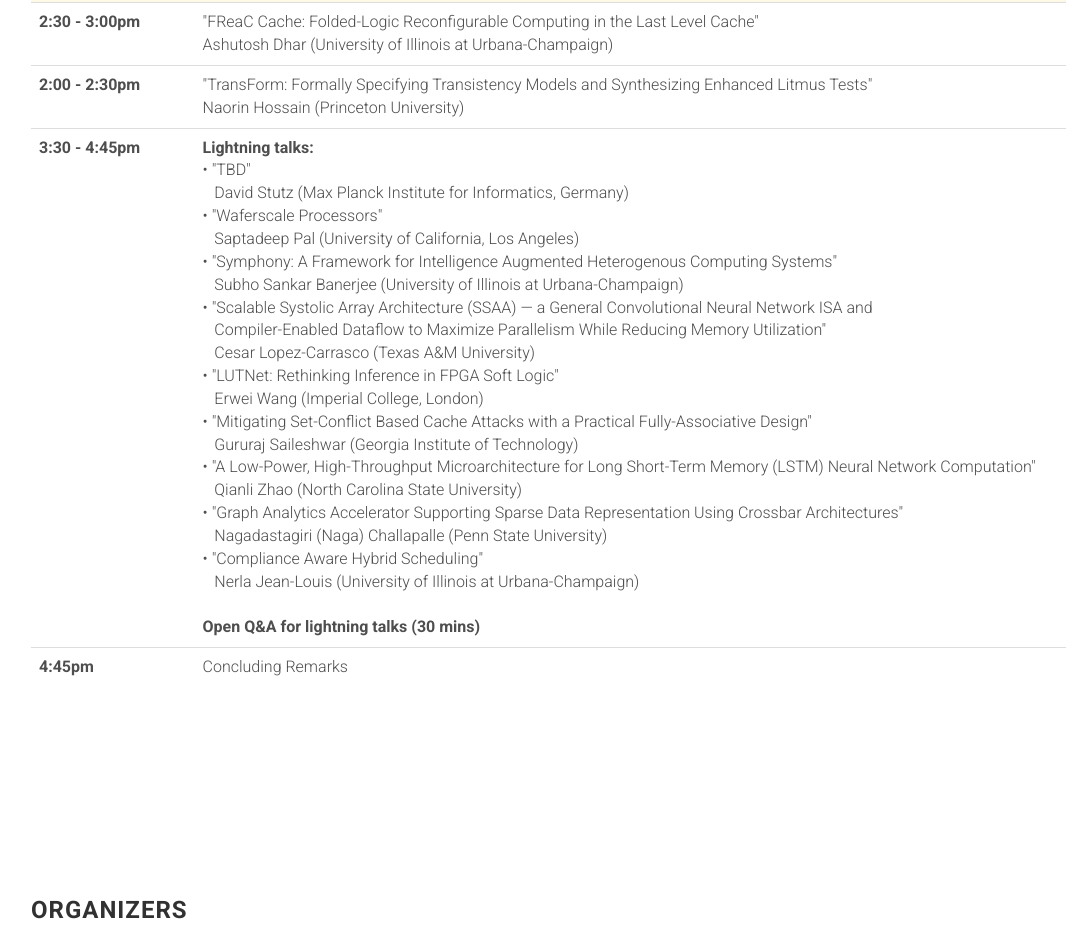
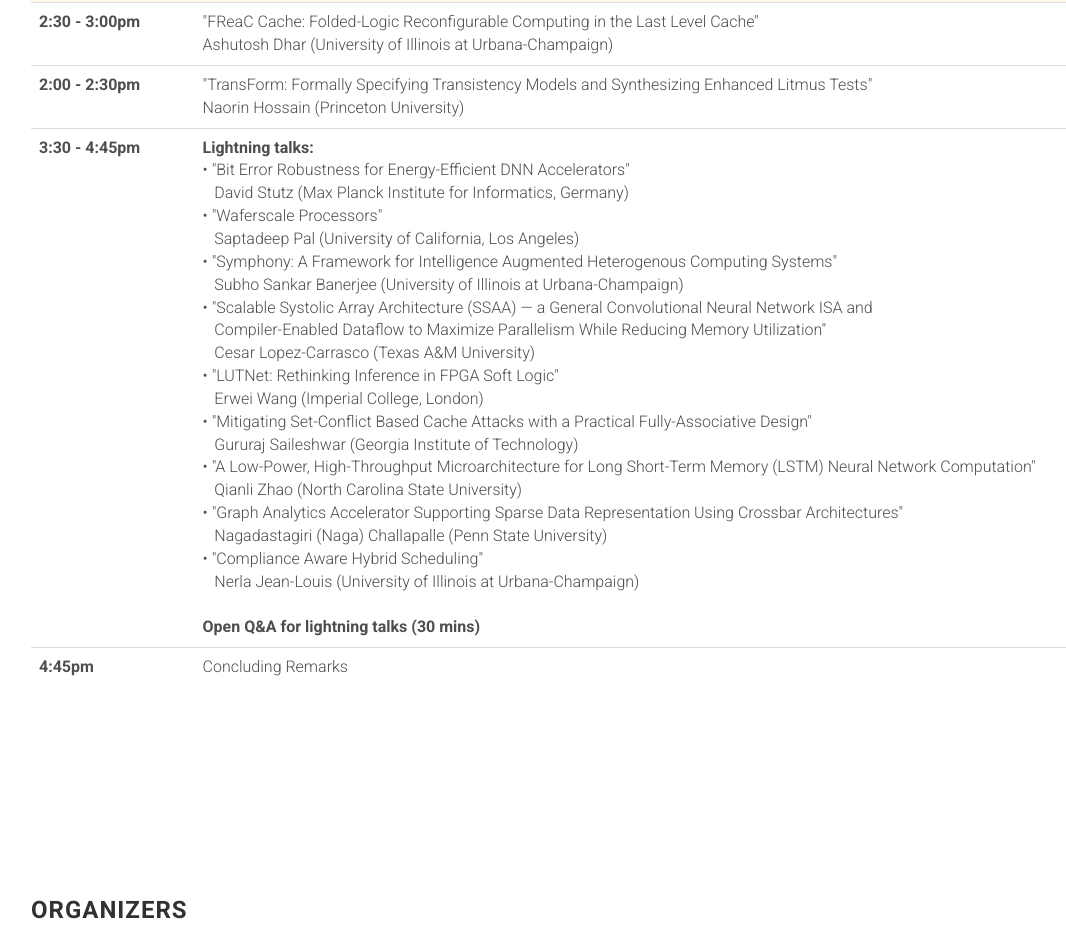
Before and after one commit to augustojv/foca-workshop-2020, a website: page index.html in a window 1280 px wide. Shown: the part 3994-4920 px from the top of the page, without its empty margins (39-1105 px from the left). Drawn offline with Linux system fonts and the light colour scheme; files whose address does not match are found by name.

Commit message:
Program updated

```diff
--- a/index.html
+++ b/index.html
@@ -483,7 +483,7 @@
                         <tr>
                           <th scope="row">3:30 - 4:45pm</th>
                           <td><strong>Lightning talks:</strong><br>
-                              &bull; "TBD"<br>
+                              &bull; "Bit Error Robustness for Energy-Efficient DNN Accelerators"<br>
 							  &nbsp;&nbsp; David Stutz (Max Planck Institute for Informatics, Germany)<br>
                               &bull; "Waferscale Processors"<br>
 							  &nbsp;&nbsp; Saptadeep Pal (University of California, Los Angeles)<br>
```
